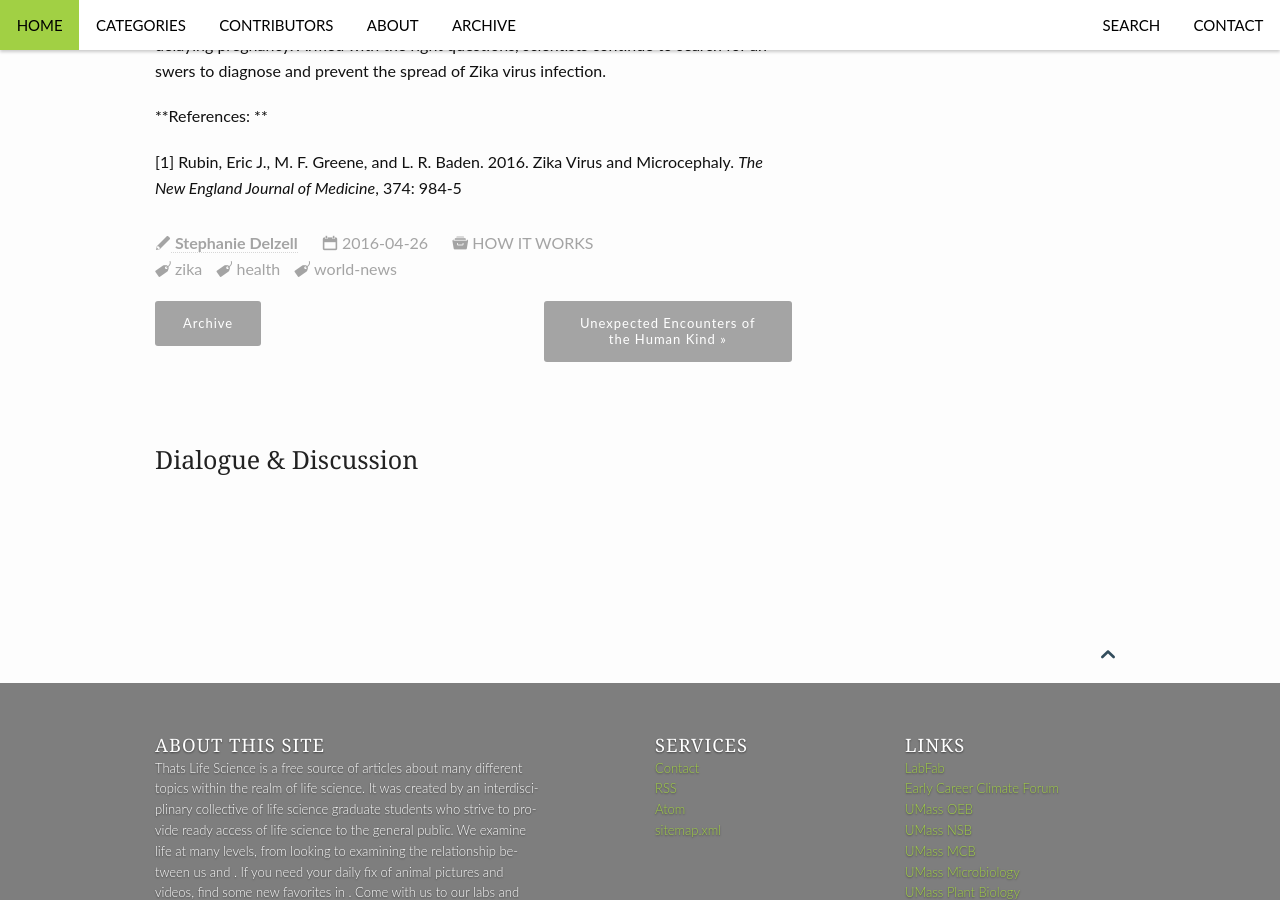
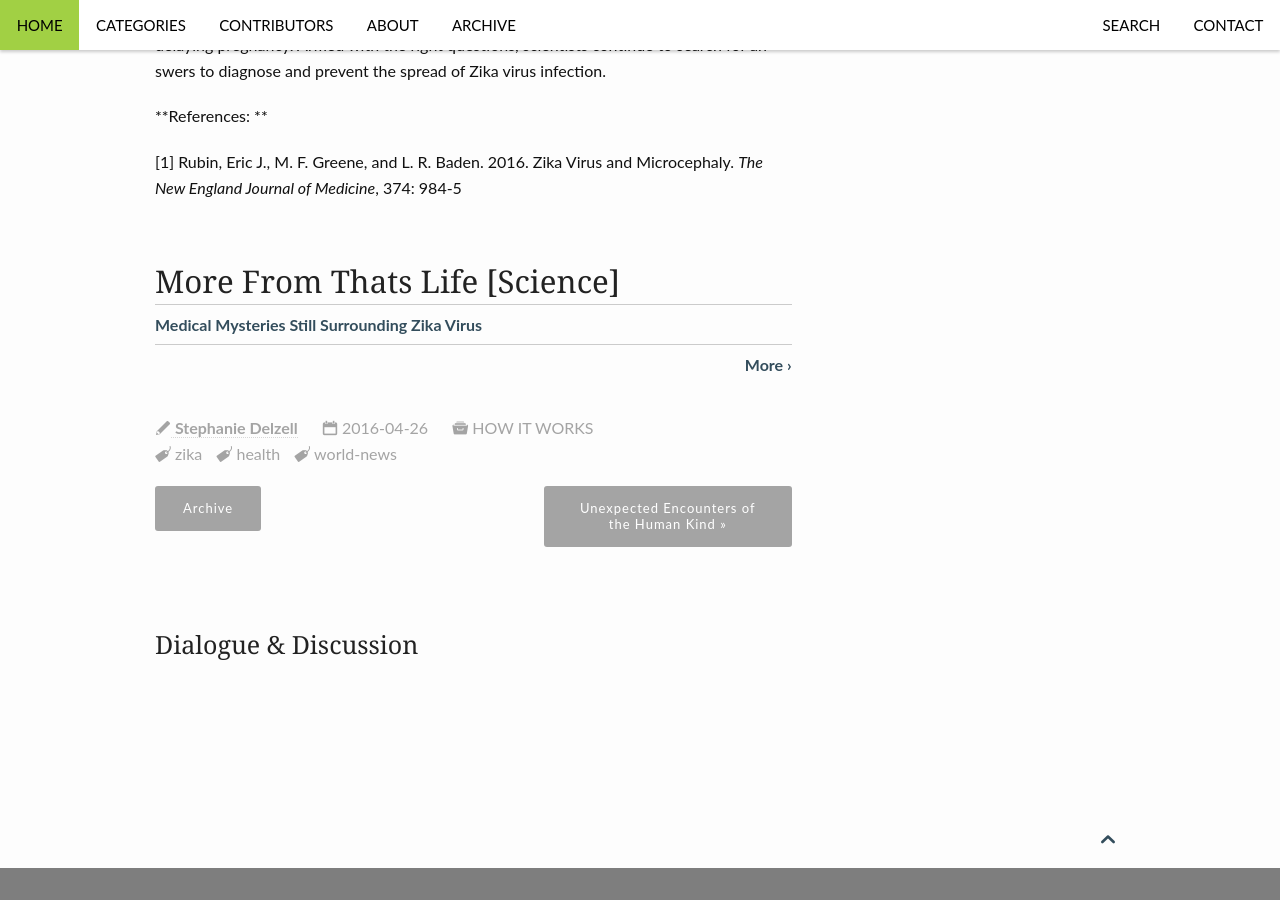
Before and after one commit to tguttata/thatslifesci-1, a Jekyll site: the page built from _posts/2016-04-26-Medical-Mysteries-Still-Surrounding-Zika-Virus-SDelzell.md, in a window 1280 px wide and 900 px high, scrolled down 2116 px. Built offline with Jekyll 4.4.1, drawn with Linux system fonts in a browser that asks for light colours; comment, search, counter and statistics services are not loaded.

Commit message:
Update 2016-04-26-Medical-Mysteries-Still-Surrounding-Zika-Virus-SDelzell.md

```diff
--- a/_posts/2016-04-26-Medical-Mysteries-Still-Surrounding-Zika-Virus-SDelzell.md
+++ b/_posts/2016-04-26-Medical-Mysteries-Still-Surrounding-Zika-Virus-SDelzell.md
@@ -38,3 +38,7 @@
 **References: **
 
 [1] Rubin, Eric J., M. F. Greene, and L. R. Baden. 2016. Zika Virus and Microcephaly. *The New England Journal of Medicine*, 374: 984-5
+
+## More From Thats Life [Science]
+{: .t60 }
+{% include list-posts category='How It Works' %}
```
